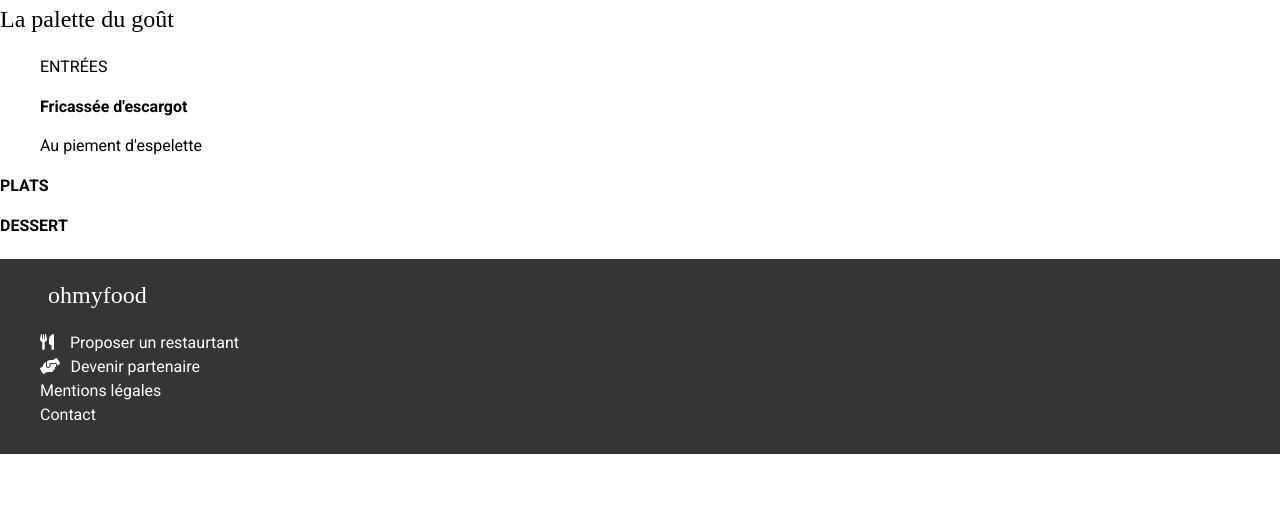
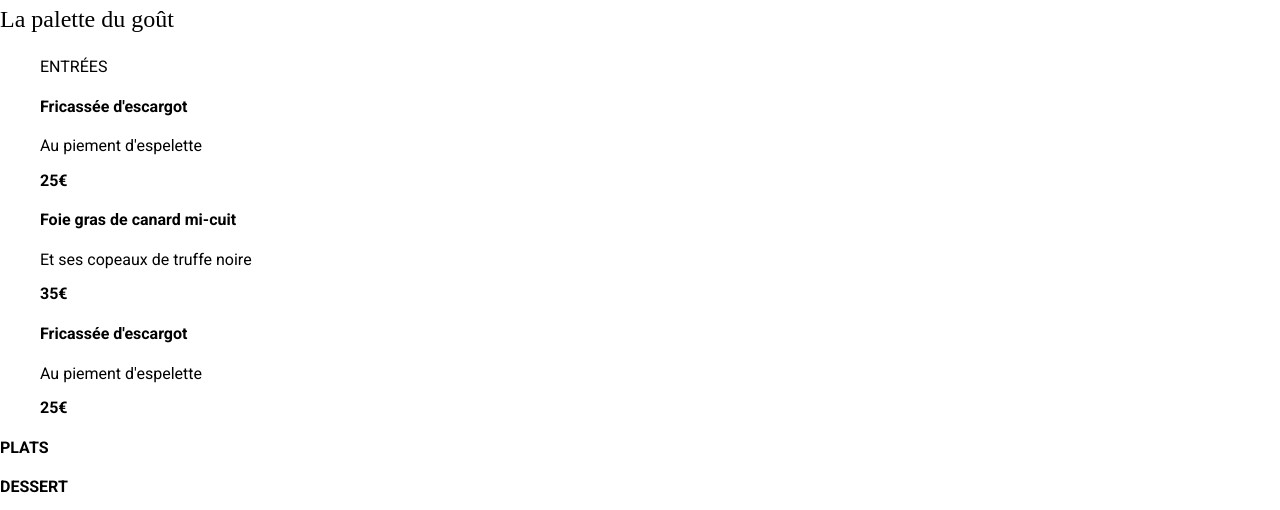
Before and after one commit to maax6/p3-Oh-my-food, a website: page PaletteDuGout.html in a window 1280 px wide. Shown: the part 442-952 px from the top of the page. Before the commit the page ends 896 px from the top, so only its background shows below. Drawn offline with Linux system fonts and the light colour scheme; a web font is replaced by a local one.

Commit message:
Favicon.ico

```diff
--- a/PaletteDuGout.html
+++ b/PaletteDuGout.html
@@ -7,7 +7,8 @@
         <meta name="viewport" content="width=device-width, initial-scale=1.0">
 
         <title>La palette du gout</title>
-
+        <!-- Favicon -->
+        <link rel="icon" href="images/favicon/favicon.ico">
         <!--FontsAwesome icones-->
         <link rel="stylesheet" href="https://cdnjs.cloudflare.com/ajax/libs/font-awesome/6.0.0-beta2/css/all.min.css" integrity="sha512-YWzhKL2whUzgiheMoBFwW8CKV4qpHQAEuvilg9FAn5VJUDwKZZxkJNuGM4XkWuk94WCrrwslk8yWNGmY1EduTA==" crossorigin="anonymous" referrerpolicy="no-referrer"/>
         <!--police  -->
@@ -33,9 +34,28 @@
                 <div class="starter">
                     <h3>La palette du goût</h3>
                     <ul>ENTRÉES</h4>
-                    <li><h4>Fricassée d'escargot</h4><p>Au piement d'espelette</p></li>
-                    <li><h4></h4><p></p></li>
-                    <li><h4></h4><p></p></li>
+                    <li>
+                        <div>
+                            <h4>Fricassée d'escargot</h4>
+                            <p>Au piement d'espelette</p>
+                        </div>
+                        <span><strong>25€</strong></span>
+                    </li>
+                    <li>
+                        <div>
+                            <h4>Foie gras de canard mi-cuit</h4>
+                            <p>Et ses copeaux de truffe noire</p>
+                        </div>
+                        <span><strong>35€</strong></span>
+                    </li>
+                    <li>
+                        <div>
+                            <h4>Fricassée d'escargot</h4>
+                            <p>Au piement d'espelette</p>
+                        </div>
+                        <span><strong>25€</strong></span>
+                    </li>
+
             </div>
                 <div class="dish"><h4>PLATS</h4></div>
                 <div class="dessert"><h4>DESSERT</h4></div>
--- a/sass/3-layouts/_header.scss
+++ b/sass/3-layouts/_header.scss
@@ -1,7 +1,6 @@
 /* taille du header et ombre bottom */
 header{
     @include header;
-    // position: relative;
     box-shadow: 0px 0px 14px 1px rgba(0, 0, 0, 0.279);
     .return{
         float: left;
@@ -12,7 +11,7 @@ header{
             color: rgb(234, 7, 241);
             transform: scale(1.3);
             position:relative;
-            animation: return 1s;
+            animation: return .3s;
 
             @keyframes return {
                 0% {left: 0;}
```
Also changed, not shown: index.html (+2 -1 lines), Public/css/style.css, images/favicon/android-icon-192x192.png (added), images/favicon/apple-icon-120x120.png (added), images/favicon/favicon.ico (added), images/favicon/ms-icon-310x310.png (added), 1 other file. Lines whose indentation alone changed are shown as unchanged.
